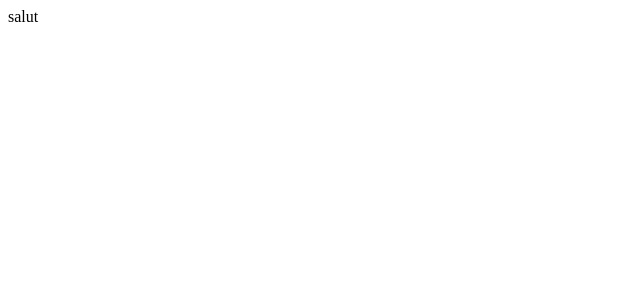
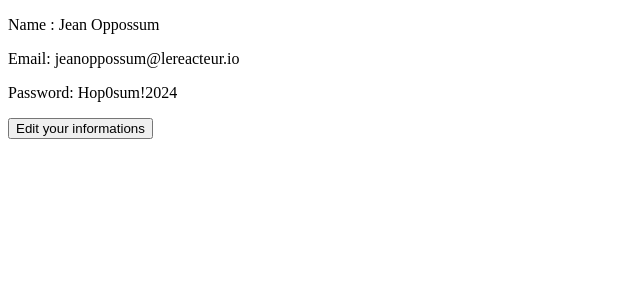
Before and after one commit to SoleneMarie/Simple-Form, a React (Vite) app: page / in a window 1280 px wide. Both pictures are taken after a click on the button "Register". Shown: the top 300 px of the page, without its empty margins (0-640 px from the left). Built offline with nearby package versions, Linux system fonts and the light colour scheme.

Commit message:
Ok version

```diff
--- a/src/App.jsx
+++ b/src/App.jsx
@@ -7,6 +7,9 @@ function App() {
   const [password, setPassword] = useState("Hop0sum!2024");
   const [checkPass, setCheckPass] = useState("Hop0sum!2024");
   const [stepTwo, setStepTwo] = useState(false);
+  const [errorMessage, setErrorMessage] = useState(false);
+  const [lengthError, setLengthError] = useState(false);
+  const [emptyMessage, setEmptyMessage] = useState(false);
   {
     /**-----------------------------------Ma fonction changeField---------------------------------------/ */
   }
@@ -59,24 +62,51 @@ function App() {
             {/**-----------------------------------Formulaire---------------------------------------/ */}
           </form>
           <button
-            onClick={() => {
-              if (checkPass === password) {
-                {
+            onClick={(event) => {
+              event.preventDefault;
+              setEmptyMessage(false);
+              setLengthError(false);
+              setErrorMessage(false);
+
+              if (!password || !name || !mail) {
+                setEmptyMessage(true);
+              } else if (password.length < 10) {
+                setLengthError(true);
+              } else {
+                if (checkPass === password) {
                   setStepTwo(true);
-                }
-              } else {
-                {
-                  /* message d'erreur : les mots de passe ne sont pas identiques */
+                } else {
+                  setErrorMessage(true);
                 }
               }
             }}
           >
             Register
           </button>
+          {errorMessage && <p>Les mots de passe ne sont pas identiques</p>}
+          {lengthError && (
+            <p>Veuillez indiquer un mot de passe d'au moins 10 caractères</p>
+          )}
+          {emptyMessage && <p>Veuillez compléter tous les champs</p>}
           {/**-----------------------------------------------------------------------------------/ */}
         </>
       ) : (
-        "salut"
+        <>
+          <title></title>
+          <section className="summary">
+            <p>Name : {name}</p>
+            <p>Email: {mail}</p>
+            <p>Password: {password}</p>
+          </section>
+          <button
+            onClick={(event) => {
+              event.preventDefault;
+              setStepTwo(false);
+            }}
+          >
+            Edit your informations
+          </button>
+        </>
       )}
     </>
   );
```
